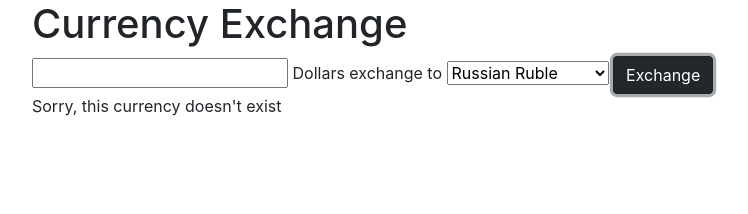
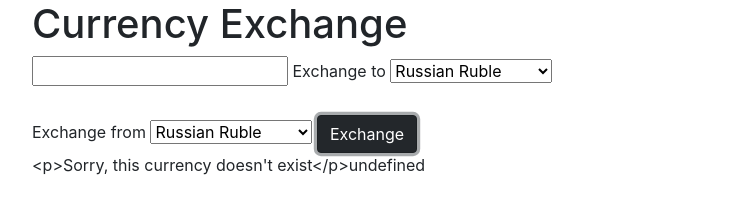
Before and after one commit to faustlarsen/currency-exchange, a website built with webpack: page src/index.html in a window 1280 px wide. Both pictures are taken after a click on the button "Exchange". Shown: the whole page, without its empty margins (53-801 px from the left). Built offline with nearby package versions, Linux system fonts and the light colour scheme; no server answers.

Commit message:
refactor code

```diff
--- a/src/index.html
+++ b/src/index.html
@@ -11,7 +11,7 @@
     <h1>Currency Exchange</h1>
     <div class="form-group">
       <input id="amount" type="text">
-      <label for="currency">Dollars exchange to</label>
+      <label for="currency">Exchange to</label>
       <select name="currency" id="currency">
         <option value='RUB'>Russian Ruble</option>
         <option value="IDR">Indonesian Rupiah</option>
@@ -19,9 +19,21 @@
         <option value="MXN">Mexican Peso</option>
         <option value="BRL">Brazilian Real</option>
       </select>
+      <br>
+      <br>
+      <label for="currency2">Exchange from</label>
+      <select name="currency2" id="currency2">
+        <option value='RUB'>Russian Ruble</option>
+        <option value="IDR">Indonesian Rupiah</option>
+        <option value="JPY">Japanese Yen</option>
+        <option value="MXN">Mexican Peso</option>
+        <option value="BRL">Brazilian Real</option>
+      </select>
     <button class="btn btn-dark" id="submit">Exchange</button>
+    <div id="error"></div>
     <div id="rates"></div>
     <div id="result"></div>
+    <div id="base"></div>
   </div>
   </div>
 </div>
--- a/src/main.js
+++ b/src/main.js
@@ -3,16 +3,15 @@ import 'bootstrap';
 import 'bootstrap/dist/css/bootstrap.min.css';
 import './css/styles.css';
 import { exchange } from './exchange.js';
-async function newRates(newAmount, amount) {
-  let jsonCurrency = await exchange(newAmount);
+async function newRates(newAmount) {
+  let jsonCurrency = await exchange();
   if (jsonCurrency === false) {
-    $("#result").text("Sorry, this currency doesn't exist");
-  } else if (amount < 0) {
-    $("#result").text("Please enter amount");
+    $("#error").text(`<p>Sorry, this currency doesn't exist</p>${jsonCurrency.result}`);
   } else {
     let amount = $("#amount").val();
     $("#rates").text(`Your rate per 1 unit is  ${jsonCurrency.conversion_rates[newAmount]}`);
     $("#result").text(`Your total amout is ${jsonCurrency.conversion_rates[newAmount] * amount}`);
+    $("#base").text(`Converting from ${jsonCurrency.base_code}`);
   }
 }
 $(document).ready(function() {
```
